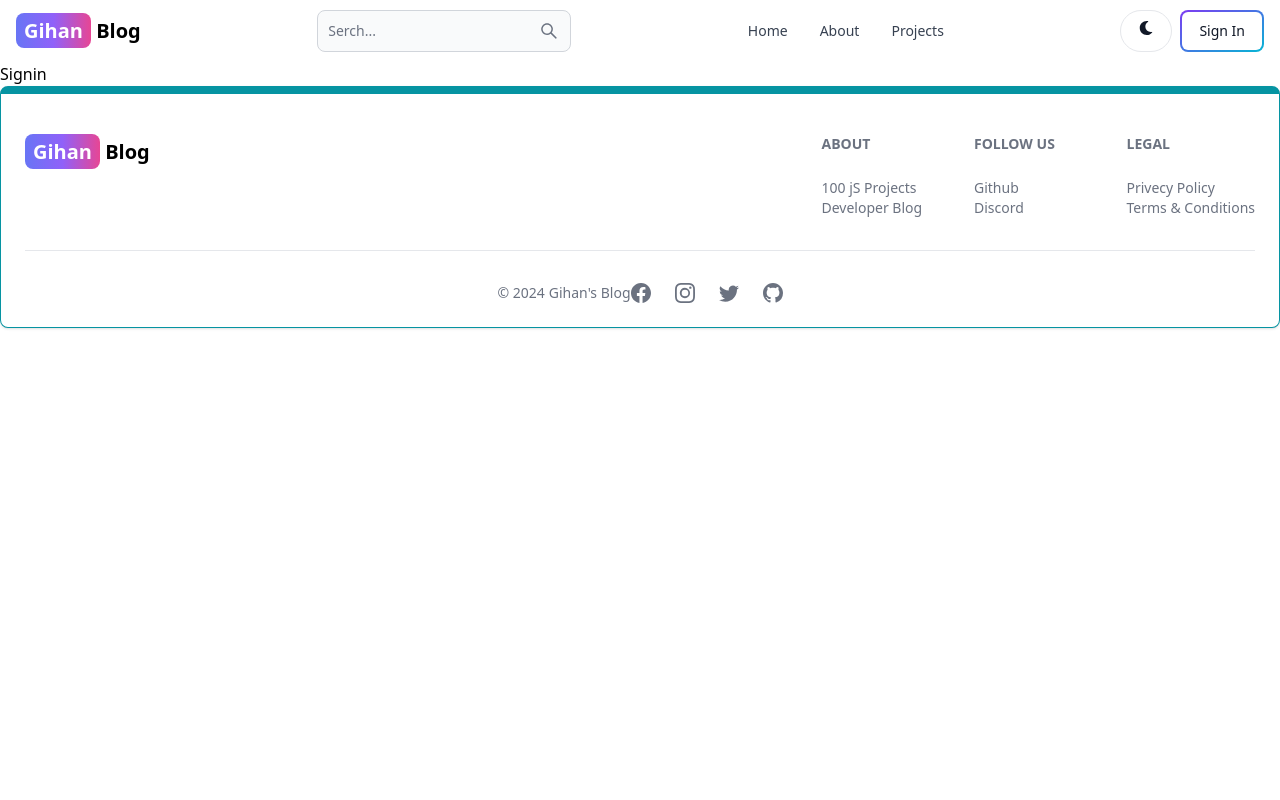
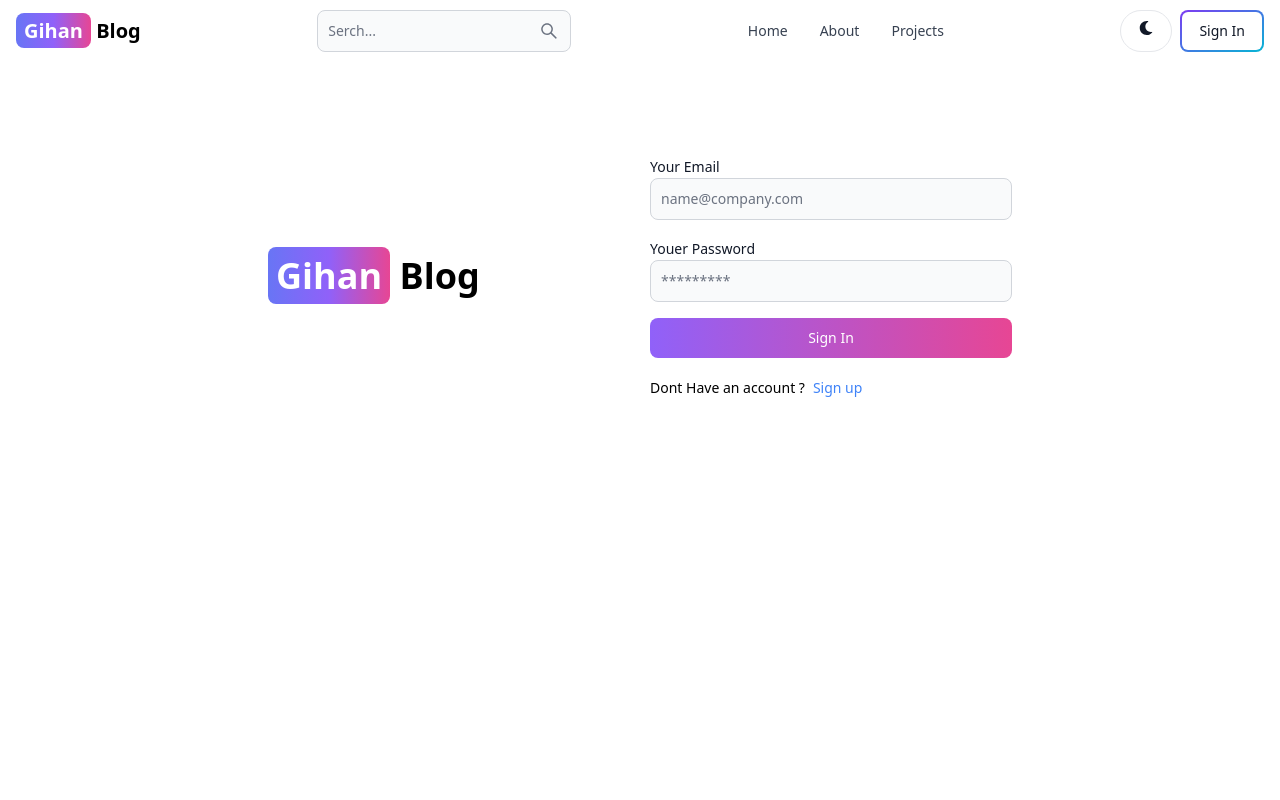
Before and after one commit to GihanSanjeewa/developer-blog, a React (Vite) app in the folder frontend/: page /sign-in in a window 1280 px wide. Shown: the top 800 px of the page. Built offline with nearby package versions, Linux system fonts and the light colour scheme.

Commit message:
complete signin page functions

```diff
--- a/frontend/src/pages/SignIn.jsx
+++ b/frontend/src/pages/SignIn.jsx
@@ -1,7 +1,95 @@
-import React from 'react'
+import { Alert, Button, Label, Spinner, TextInput } from "flowbite-react";
+import { useState } from "react";
+import { Link, useNavigate } from "react-router-dom";
 
-export default function Signin() {
+export default function SignIn() {
+  const [formData, setFormData] = useState({}); //this is for store the from data
+  const [errorMessage , setErrorMessage] = useState(null); //this is for set the error messages
+  const [loading, setLoading] = useState(false); // this is for set the loading screen
+  const navigate = useNavigate();
+
+  const handleChange =(e) => {
+    setFormData({...formData,[e.target.id]: e.target.value.trim()});
+  };
+  const handleSubmit = async (e)=>{
+    e.preventDefault();
+    if(!formData.email || !formData.password){
+      return setErrorMessage('Please Fill all the fields');
+    }
+    try{
+      setLoading(true);
+      setErrorMessage(null);
+      const res = await fetch('/api/auth/SignIn',{
+        method : 'POST',
+        headers : {'Content-Type': 'application/json'},
+        body : JSON.stringify(formData),
+      });
+
+      const data = await res.json();
+
+      if(data.success === false){
+        return setErrorMessage(data.message);
+      }
+
+      setLoading(false);
+
+      if(res.ok){
+        navigate('/');
+      }
+    }catch(error){
+      setLoading(false);
+      setErrorMessage(error.message);
+    }
+
+
+  };
   return (
-    <div>Signin</div>
+    <div className="min-h-screen mt-20">
+      <div className="flex p-3 max-w-3xl mx-auto flex-col md:flex-row md:items-center gap-5">
+        {/* left  */}
+        <div className="flex-1">
+        <Link to="/" className='font-bold dark:text-white text-4xl'>
+        <span className='px-2 py-1 bg-gradient-to-r from-indigo-500
+         via-purple-500 to-pink-500 rounded-lg text-white'>Gihan</span> Blog
+        </Link>
+        </div>
+        {/* right  */}
+        <div className="flex-1">
+          <form className="flex flex-col gap-4" onSubmit={handleSubmit}>
+            <div >
+              <Label value="Your Email" />
+              <TextInput type="email" placeholder="name@company.com" onChange={handleChange} id="email"/>
+            </div>
+            <div >
+              <Label value="Youer Password" />
+              <TextInput type="password" placeholder="*********" onChange={handleChange} id="password"/>
+            </div>
+
+            <Button gradientDuoTone="purpleToPink" type="submit" disabled={loading}>
+              {
+                loading ? (
+                  <>
+                    <Spinner size='sm' />
+                    <span className="pl-3">Loading..</span>
+                  </>
+                ) : 'Sign In'
+              }
+            </Button>
+          </form>
+          <div className="flex gap-2 text-sm mt-5">
+            <span>Dont Have an account ?</span>
+            <Link to='/sign-up' className="text-blue-500">Sign up</Link>
+          </div>
+          {
+            errorMessage && (
+              <Alert className="mt-4" color="failure">
+                {errorMessage}
+              </Alert>
+            )
+          }
+        </div>
+
+      </div>
+    </div>
   )
 }
```
